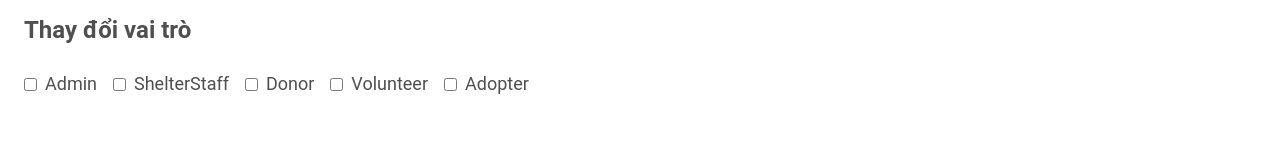
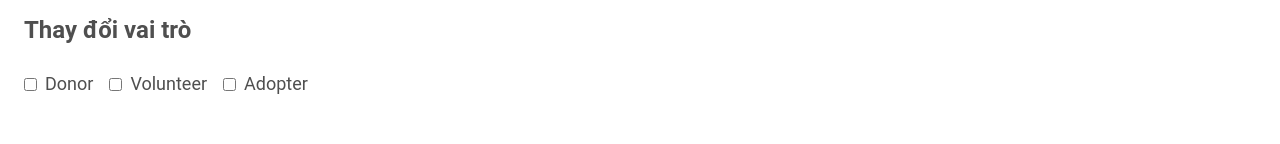
Before and after one commit to changtrailanhlung/SWP391-fe, a React (Create React App) app: page /request-role in a window 1280 px wide. Shown: the part 1074-1218 px from the top of the page. Built offline with nearby package versions, Linux system fonts and the light colour scheme; no server answers.

Commit message:
Update RequestRole.jsx

```diff
--- a/src/pages/guest/Profile/RequestRole.jsx
+++ b/src/pages/guest/Profile/RequestRole.jsx
@@ -47,7 +47,9 @@ const RequestRole = () => {
     // Only allow selection of roles that are not currently assigned and not in pending requests
     if (
       !currentRoles.includes(role) &&
-      !pendingRequests.some((req) => roles[req.roleId - 1] === role)
+      !pendingRequests.some((req) => roles[req.roleId - 1] === role) &&
+      role !== "Admin" && // Prevent selecting Admin
+      role !== "ShelterStaff" // Prevent selecting ShelterStaff
     ) {
       setRolesToSubmit((prevRoles) => {
         if (prevRoles.includes(role)) {
@@ -95,11 +97,13 @@ const RequestRole = () => {
     return <div className="text-center mt-5">{t("loading.roles")}</div>;
   }
 
-  // Check if there are any roles available for selection
+  // Check if there are any roles available for selection, excluding Admin and ShelterStaff
   const availableRoles = roles.filter(
     (role) =>
       !currentRoles.includes(role) &&
-      !pendingRequests.some((req) => req.roleId === roles.indexOf(role) + 1)
+      !pendingRequests.some((req) => req.roleId === roles.indexOf(role) + 1) &&
+      role !== "Admin" && // Exclude Admin
+      role !== "ShelterStaff" // Exclude ShelterStaff
   );
 
   return (
```
